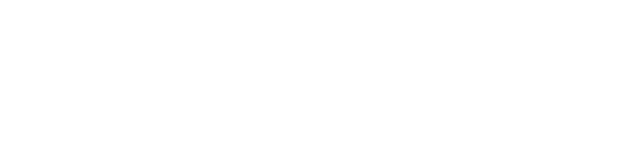
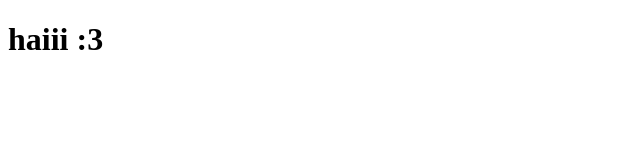
Before and after one commit to zidenzz/zidenz-website, a plain HTML site: page index.html in a window 1280 px wide. Shown: the whole page, without its empty margins (0-640 px from the left). Drawn offline with Linux system fonts and the light colour scheme.

Commit message:
second commit

```diff
--- a/index.html
+++ b/index.html
@@ -7,6 +7,6 @@
     <title>zidenz</title>
 </head>
 <body>
-
+    <h1>haiii :3</h1>
 </body>
 </html>
```
